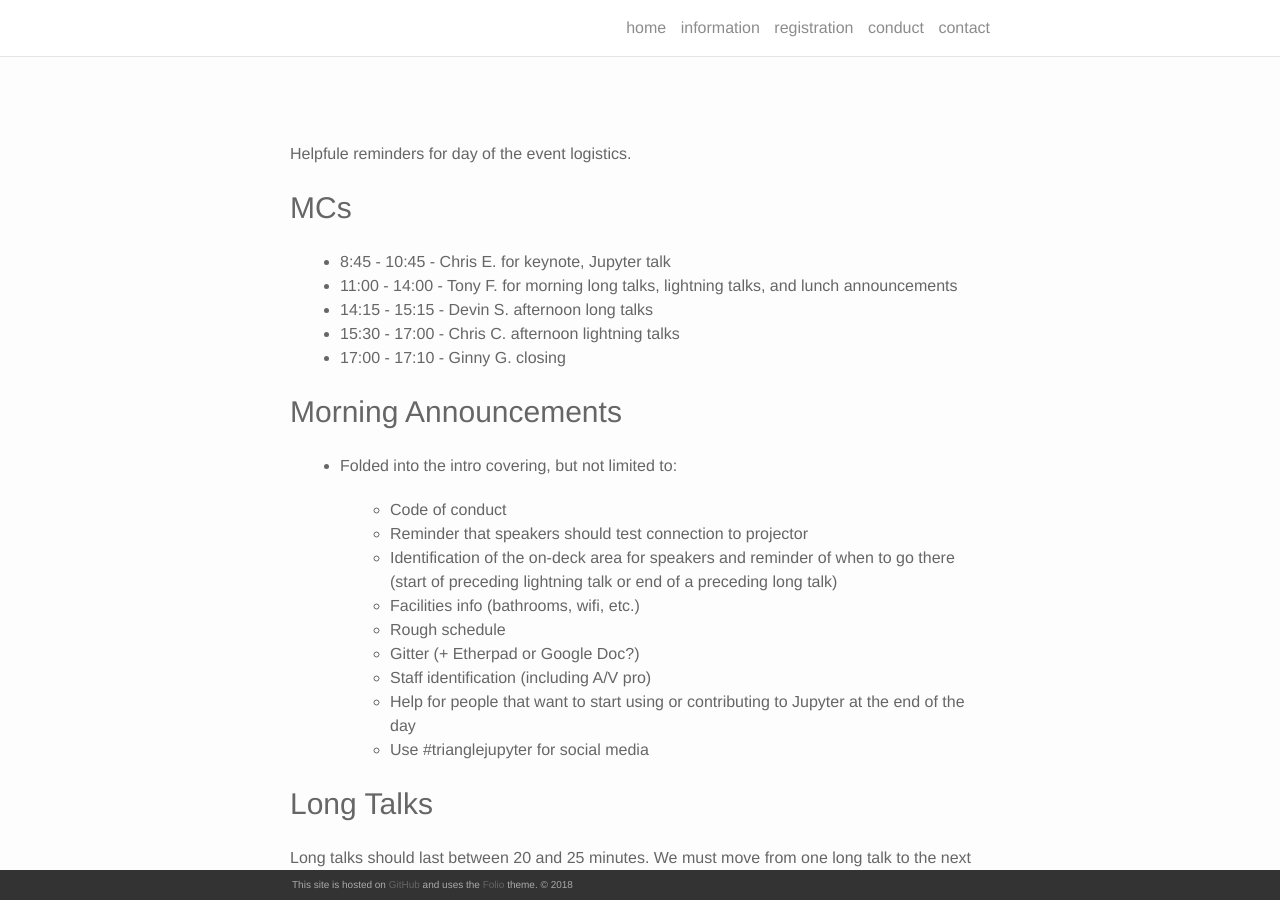
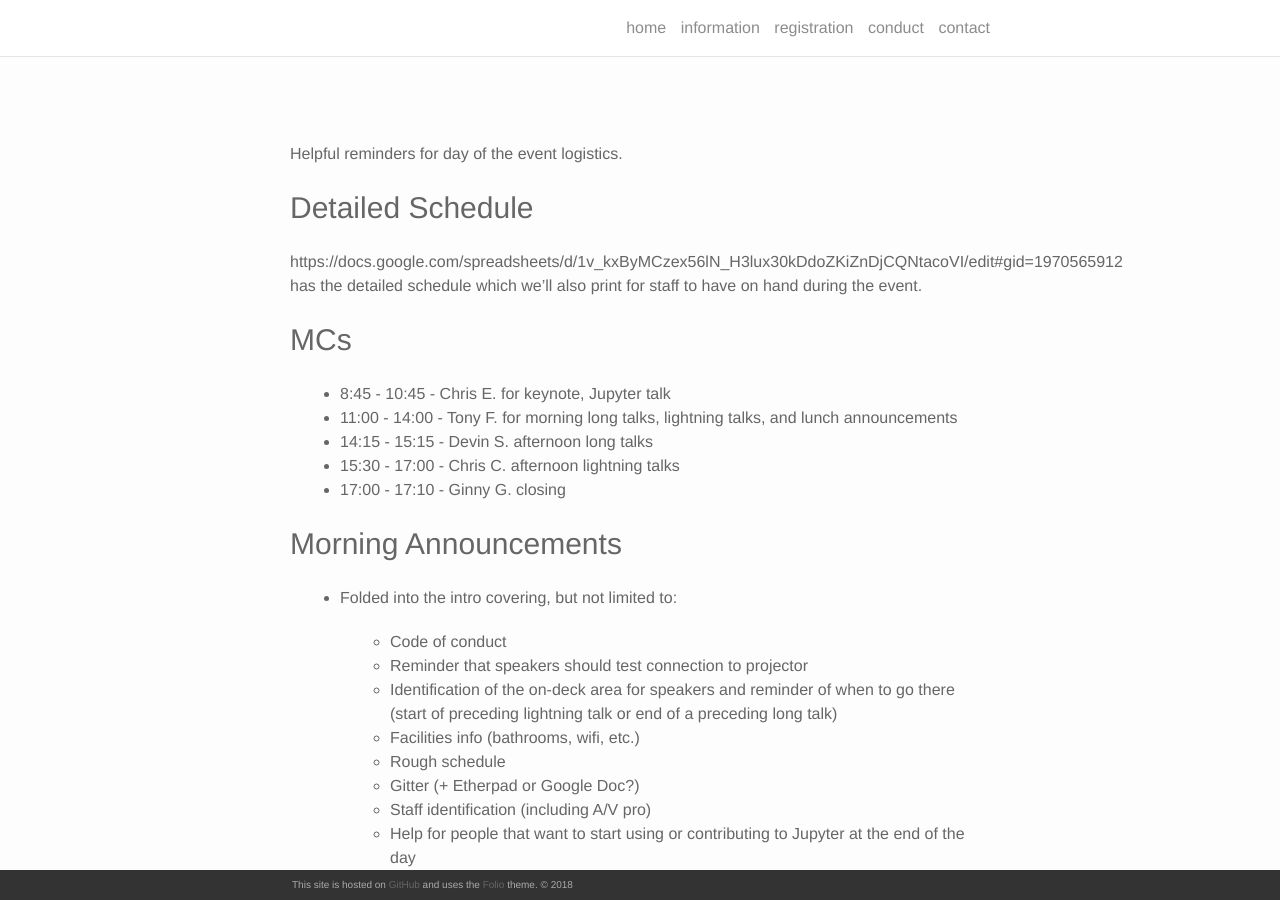
Before and after one commit to bogoli/-folio, a Jekyll site: the page built from logistics/organizers.md, in a window 1280 px wide and 900 px high. Built offline with Jekyll 4.4.1, drawn with Linux system fonts in a browser that asks for light colours; nearby versions of some CDN libraries; our own code applies the rules of GitHub Pages for plain Markdown files.

Commit message:
Update organizers.md

```diff
--- a/logistics/organizers.md
+++ b/logistics/organizers.md
@@ -1,4 +1,8 @@
-Helpfule reminders for day of the event logistics.
+Helpful reminders for day of the event logistics.
+
+### Detailed Schedule
+
+https://docs.google.com/spreadsheets/d/1v_kxByMCzex56lN_H3lux30kDdoZKiZnDjCQNtacoVI/edit#gid=1970565912 has the detailed schedule which we'll also print for staff to have on hand during the event.
 
 ### MCs
 
```
